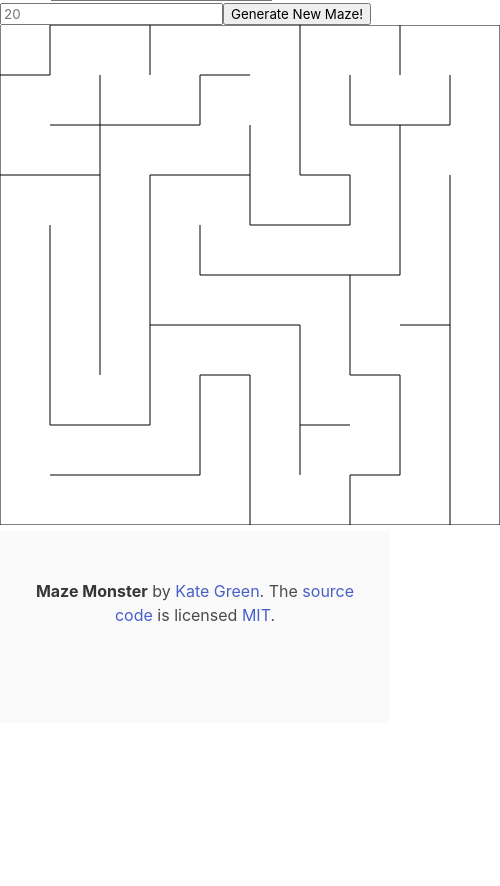
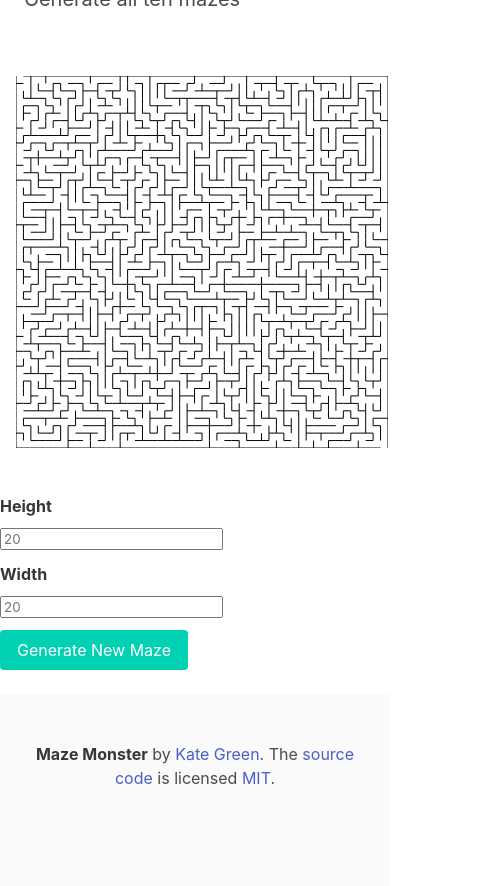
Before and after one commit to 4kategreen/mazes, a website with bundled scripts: page index.html in a window 390 px wide. Shown: the part 101-987 px from the top of the page, 500 px wide, since content can reach past the window. Before the commit the page ends 844 px from the top, so only its background shows below. Built offline with nearby package versions, Linux system fonts and the light colour scheme.

Commit message:
generating canvas size at page load for responsiveness moving a whole bunch of stuff to html writing a little documentation inline (should move to readme)

```diff
--- a/index.html
+++ b/index.html
@@ -12,8 +12,43 @@
   <link rel="stylesheet" href="assets/main.css">
 </head>
   <body>
-  	<h1 class="title is-1">Maze Monster</h1>
-  	<div class="container" id="maze"></div>
+  	<section class="hero">
+  	  <div class="hero-body">
+  	    <p class="title">
+  	      Maze Monster
+  	    </p>
+  	    <p class="subtitle">
+  	      Generate all teh mazes
+  	    </p>
+  	  </div>
+  	</section>
+  	<div class="columns" id="maze">
+
+  		<div class="column is-two-thirds">
+	  		<canvas class="p-4" id="mazeDrawing"></canvas>
+	  	</div>
+
+	  	<div class="column is-one-quarter">
+	  		<form id="regenerate">
+	  			<div class="field">
+	  				<label class="label" for="height">Height</label>
+	  				<div class="control">
+	  					<input name="height" type="number" placeholder="20" required min="1" />
+	  				</div>
+	  			</div>
+	  			<div class="field">
+	  				<label class="label" for="width">Width</label>
+	  				<div class="control">
+	  					<input name="width" type="number" placeholder="20" required min="1" />
+	  				</div>
+	  			</div>
+	  			<div class="control">
+	  			  <button id="regenerateSubmit" class="button is-primary">Generate New Maze</button>
+	  			</div>
+	  		</form>
+	  	</div>
+
+  	</div>
 
   	<footer class="footer">
 	  <div class="content has-text-centered">
--- a/src/index.ts
+++ b/src/index.ts
@@ -1,60 +1,29 @@
-const { Walls, createWalls, createMaze } = require('./layout');
-
-const generateMaze = (height: number, width: number): void => {
-  let myMaze = createWalls(height, width);
-  return createMaze(myMaze);
-};
+const { Walls, createMaze } = require('./layout');
 
 const generateNewMaze = (): void => {
   let height = document.getElementsByName("height")[0],
       width = document.getElementsByName("width")[0],
       canvas = document.getElementsByTagName("canvas")[0];
 
-  let myMaze = generateMaze(parseInt(height.value),parseInt(width.value))
+  let myMaze = createMaze(parseInt(height.value),parseInt(width.value))
   printWalls(myMaze, canvas);
 }
-
-const createInput = (elementName: string, userText: string): HTMLLabelElement => {
-    let label = document.createElement("label"),
-        input = document.createElement('input');
-
-    label.innerText = userText;
-    input.setAttribute("name", elementName);
-    input.setAttribute("type", "number");
-    input.setAttribute("placeholder", "20");
-    input.required = true;
-    input.min="1";
-    label.appendChild(input);
-
-    return label;
-  }
 
 const initialize = (): void => {
   let maze = document.getElementById('maze');
 
-  let canvas = document.createElement("canvas"),
-      button = document.createElement("button"),
-      form = document.createElement("form");
+  let button = document.getElementById("regenerateSubmit"),
+      form = document.getElementById("regenerate"),
+      canvas = document.getElementById("mazeDrawing");
 
-  canvas.height = 500;
-  canvas.width = 500;
+  canvas.height = canvas.parentElement.clientWidth * .9;
+  canvas.width = canvas.parentElement.clientWidth * .9;
 
   form.addEventListener("submit", (e) => e.preventDefault(), true);
-
-  button.innerText = "Generate New Maze!";
   button.addEventListener("click", generateNewMaze);
 
-  let height = createInput("height", "Height"),
-      width = createInput("width", "Width");
-
   if (maze) {
-    form.appendChild(height);
-    form.appendChild(width);
-    form.appendChild(button);
-    maze.appendChild(form);
-    maze.appendChild(canvas);
-
-    let myMaze = generateMaze(10,10)
+    let myMaze = createMaze(50,50)
     printWalls(myMaze, canvas);
   }
 }
--- a/src/layout.ts
+++ b/src/layout.ts
@@ -1,33 +1,34 @@
-// given a block, the walls should be 	latitude = [bx,by][bx+1,by]
-// 																		longitude = [bx,by][bx, by+1]
-
-// given a 5x5 grid, lat walls should be 5 r and 6 c
-// 									 long walls should be 6 r and 5 c
-
-// joins
-// 0,0 -> 1,0 (1,0 wall); 1,6 -> 2,6 (2,6 wall)
-// 0,0 -> 0,1 (0,1 wall)
-// one number is the same. first number==long change, second number==lat change
-// the wall is always the larger of the two coordinates
-
-// find out wall numbers
-// 0,0 -> lat 0,1 (not lat 0,0); long 1,0 (not long 0,0)
-// 1,0 -> lat 1,0 and 2,0; long 1,1 (not 1,0)
-// 2,1 -> lat 2,1 and 3,1; long 2,1 and 2,2
+/**
+ * Walls
+ *  - -
+ * | | |
+ *  - -
+ * | | |
+ *  _ _
+ *
+ * All are based on an (x,y) coordinates pattern and expressed as (row, column) or (r,c)
+ * Walls are expressed as latitude and longitude
+ * Latitude walls have an extra column (3 v. 2 cells)
+ * Longitude walls have an extra row
+ *
+ * Cell 0,0 -> lat 0,1 (lat 0,0 is a wall); long 1,0 (long 0,0, wall)
+ * Cell 1,0 -> lat 1,0 and 2,0; long 1,1 (not 1,0, wall)
+ * Cell 2,1 -> lat 2,1 and 3,1; long 2,1 and 2,2
+ **/
 
 type Walls = {
 	rows: number,
 	columns: number,
-	latitude: boolean[][],
-	longitude: boolean[][]
+	latitude: boolean[][], // rows, columns+1
+	longitude: boolean[][] // rows+1, columns
 }
-type Block = {
+type Cell = {
 	row: number,
 	column: number
 };
 type Wall = [number, number, string];
 
-function createWalls(rows: number, columns: number): Walls {
+function createMaze(rows: number, columns: number): Walls {
 	let walls: Walls = {
 		rows: rows,
 		columns: columns,
@@ -37,7 +38,6 @@ function createWalls(rows: number, columns: number): Walls {
 
 	for (let r=0; r<walls.rows; r++) {
 		walls.latitude[r] = [];
-
 		for (let c=0; c<=walls.columns; c++) {
 			walls.latitude[r][c] = true;
 		}
@@ -45,28 +45,21 @@ function createWalls(rows: number, columns: number): Walls {
 
 	for (let r=0; r<=walls.rows; r++) {
 		walls.longitude[r] = [];
-
 		for (let c=0; c<walls.columns; c++) {
 			walls.longitude[r][c] = true;
 		}
 	}
 
-	makeEntrance(walls);
-
-	return walls;
+	return recursiveBacktracker(walls);
 };
 
-function makeEntrance(w: Walls): void {
-	w.longitude[0][0] = false;
-	// w.longitude[4][5] = false;
-}
-function createMaze(w: Walls): Walls {
-	let stack: Block[] = [];
+function recursiveBacktracker(w: Walls): Walls {
+	let stack: Cell[] = [];
 	stack.push(randomCell(w.rows, w.columns))
 
 	while (stack.length > 0) {
-		let current: Block = stack[stack.length -1];
-		let nextCell: Block|null = getNextCell(current, w);
+		let current: Cell = stack[stack.length -1];
+		let nextCell: Cell|null = moveToNextCell(current, w);
 
 		if (nextCell === null) {
 			stack.pop();
@@ -82,29 +75,33 @@ function createMaze(w: Walls): Walls {
 		}
 	}
 
+	// entrance and exit
+	w.longitude[0][0] = false;
+	w.longitude[w.rows][w.columns-1] = false;
+
 	return w;
 };
 
-function getNextCell(cell: Block, walls: Walls): Block|null {
-	let neighbors: Block[] = [];
+function moveToNextCell(cell: Cell, walls: Walls): Cell|null {
+	let neighbors: Cell[] = [];
 
-	if (cell.row > 0)
+	if (cell.row > 0) // north neighbor
 		neighbors.push({ row: cell.row-1, column: cell.column })
-	if (cell.row+1 < walls.rows)
+	if (cell.row+1 < walls.rows) // south neighbor
 		neighbors.push({ row: cell.row+1, column: cell.column })
-	if (cell.column > 0)
+	if (cell.column > 0) // west neighbor
 		neighbors.push({ row: cell.row, column: cell.column-1 })
-	if (cell.column+1 < walls.columns)
+	if (cell.column+1 < walls.columns) // east neighbor
 		neighbors.push({ row: cell.row, column: cell.column+1 })
 
-	let availableCells = neighbors.filter(n => getLinks(n, walls) === 0);
+	// find cells that are all surrounded by walls, or not linked
+	let availableCells = neighbors.filter(n => getCellLinks(n, walls) === 0);
 
 	if (availableCells.length === 0) return null;
-
 	return availableCells[Math.floor(Math.random()*availableCells.length)]
 }
 
-function getLinks(cell:Block, walls: Walls): number {
+function getCellLinks(cell:Cell, walls: Walls): number {
 	let links = 0;
 
 	if (!walls.latitude[cell.row][cell.column]) links++;
@@ -116,30 +113,35 @@ function getLinks(cell:Block, walls: Walls): number {
 	return links;
 }
 
-function randomCell(rows: number, columns: number): Block {
+function randomCell(rows: number, columns: number): Cell {
 	return {
 		row: Math.floor(Math.random()*rows),
 		column: Math.floor(Math.random()*columns)
 	}
 };
 
-function findWall(b1: Block, b2: Block): Wall {
-	let removal: Wall = [0, 0, 'unknown'];
+// joins
+// 0,0 -> 1,0 (1,0 wall); 1,6 -> 2,6 (2,6 wall)
+// 0,0 -> 0,1 (0,1 wall)
+// one number is the same. first number==long change, second number==lat change
+// the wall is always the larger of the two coordinates
+function findWall(b1: Cell, b2: Cell): Wall {
+	let singleWall: Wall = [0, 0, 'unknown'];
 
 	if (b1.row === b2.row) {
-		removal[2] = 'latitude';
-		removal[0] = b1.row;
-		removal[1] = b1.column > b2.column ? b1.column : b2.column;
+		singleWall[2] = 'latitude';
+		singleWall[0] = b1.row;
+		singleWall[1] = b1.column > b2.column ? b1.column : b2.column;
 	} else if (b1.column === b2.column) {
-		removal[2] = 'longitude';
-		removal[0] = b1.row > b2.row ? b1.row : b2.row;
-		removal[1] = b1.column;
+		singleWall[2] = 'longitude';
+		singleWall[0] = b1.row > b2.row ? b1.row : b2.row;
+		singleWall[1] = b1.column;
 	} else {
 		throw new Error('unknown wall type');
 	}
 
-	return removal;
+	return singleWall;
 };
 
 
-export { Walls, createWalls, createMaze }
+export { Walls, createMaze, recursiveBacktracker }
```
